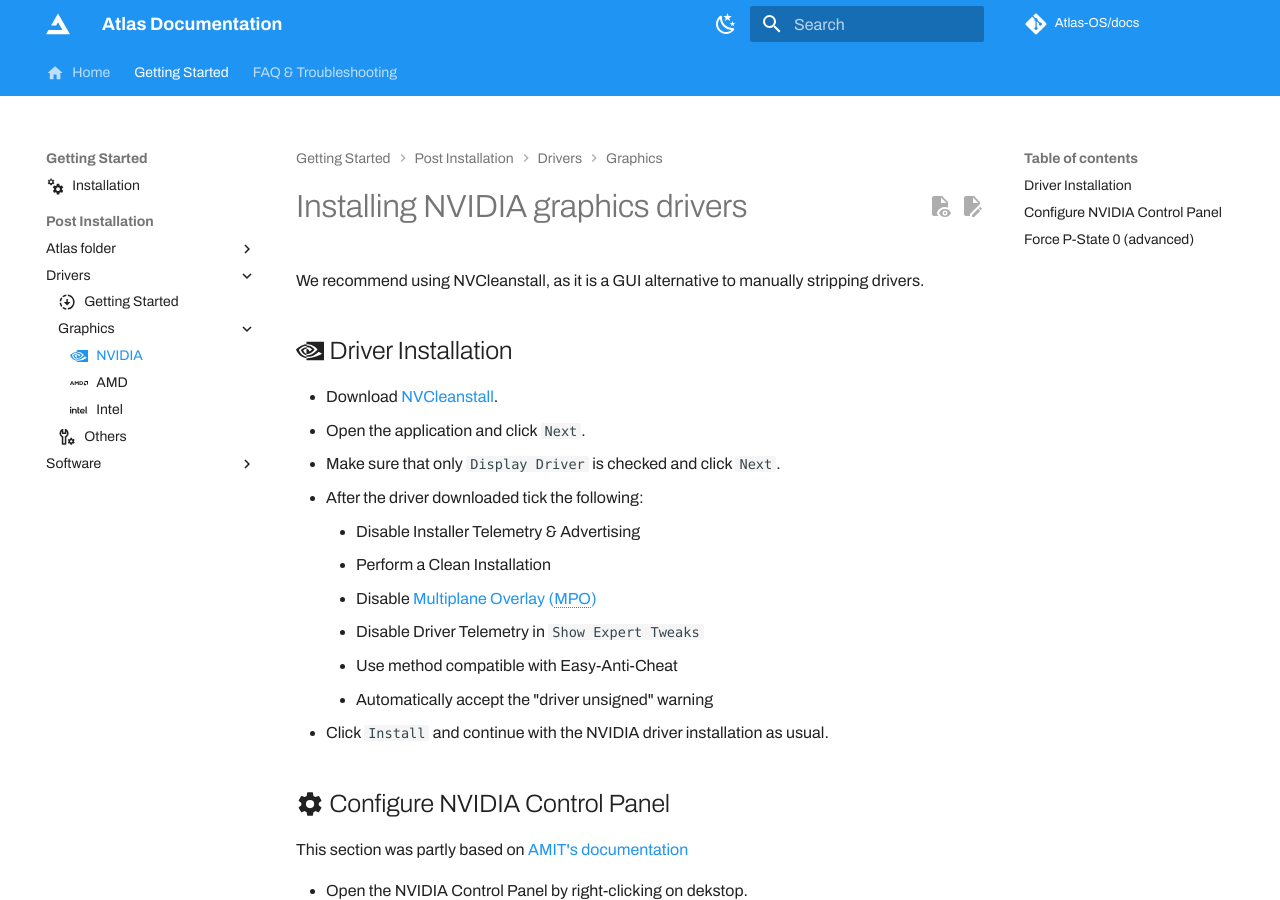
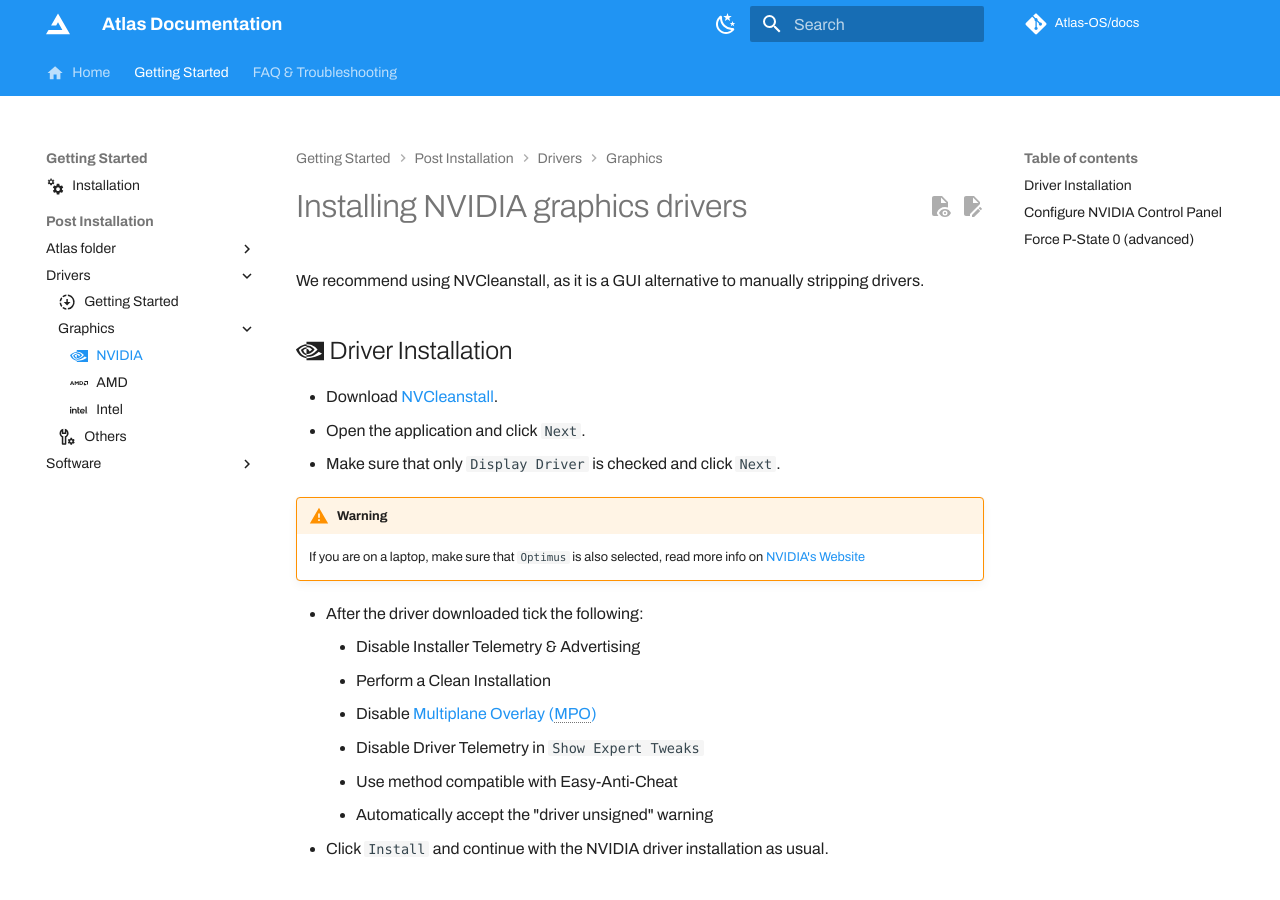
Before and after one commit to Atlas-OS/docs, an MkDocs documentation site: the page built from docs/getting-started/post-installation/drivers/gpu/nvidia.md, in a window 1280 px wide and 900 px high. Built offline with MkDocs 1.6.1 and Material for MkDocs 9.7.7, drawn with Linux system fonts in a browser that asks for light colours; some web fonts are replaced; comment, search, counter and statistics services are not loaded.

Commit message:
feat: optimus for laptop users

```diff
--- a/docs/getting-started/post-installation/drivers/gpu/nvidia.md
+++ b/docs/getting-started/post-installation/drivers/gpu/nvidia.md
@@ -12,6 +12,10 @@ We recommend using NVCleanstall, as it is a GUI alternative to manually strippin
 - Download [NVCleanstall](https://www.techpowerup.com/download/techpowerup-nvcleanstall).
 - Open the application and click ``Next``.
 - Make sure that only ``Display Driver`` is checked and click ``Next``.
+
+!!! warning
+    If you are on a laptop, make sure that ``Optimus`` is also selected, read more info on [NVIDIA's Website](https://www.nvidia.com/en-us/geforce/technologies/optimus)
+
 - After the driver downloaded tick the following:
     - Disable Installer Telemetry & Advertising
     - Perform a Clean Installation
```
